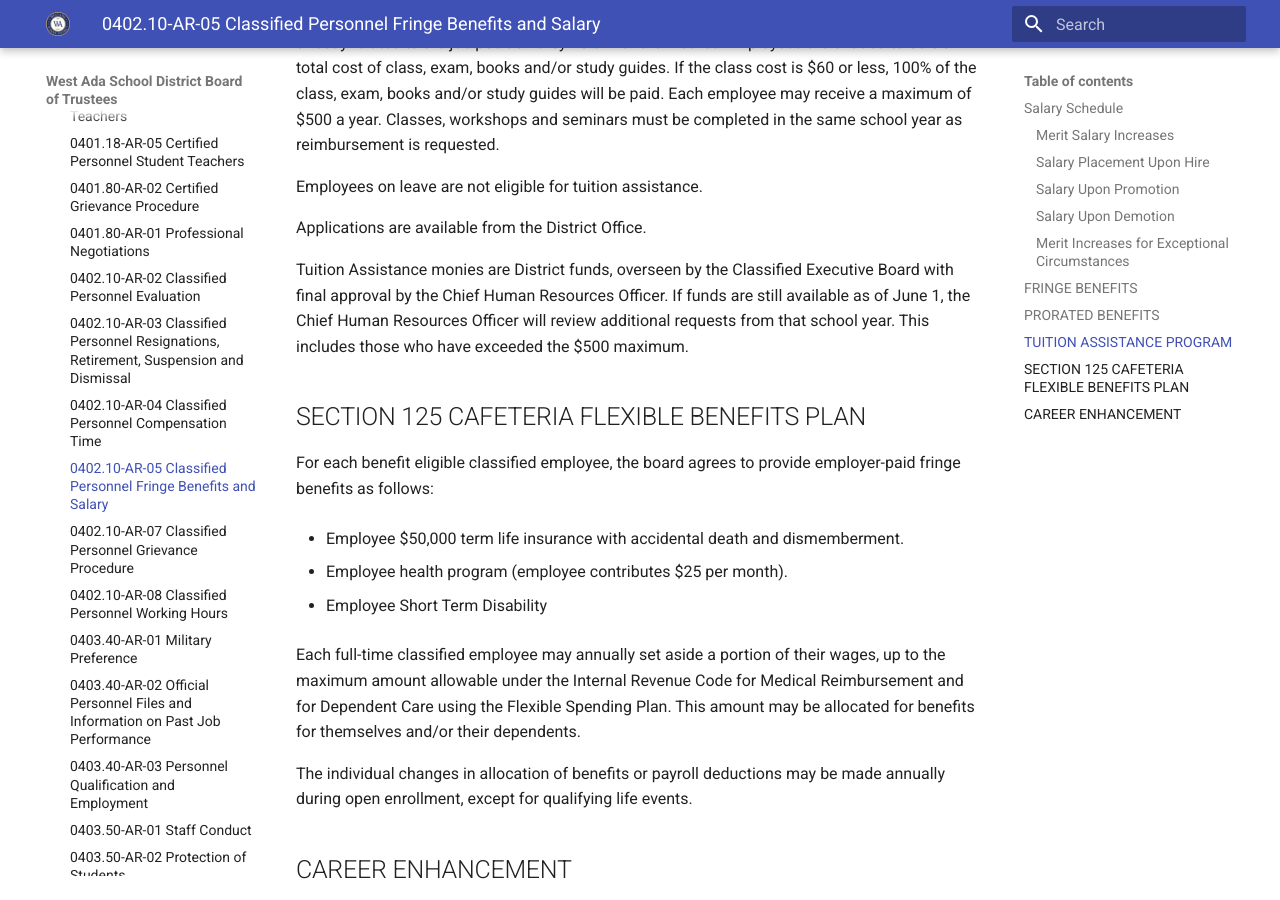
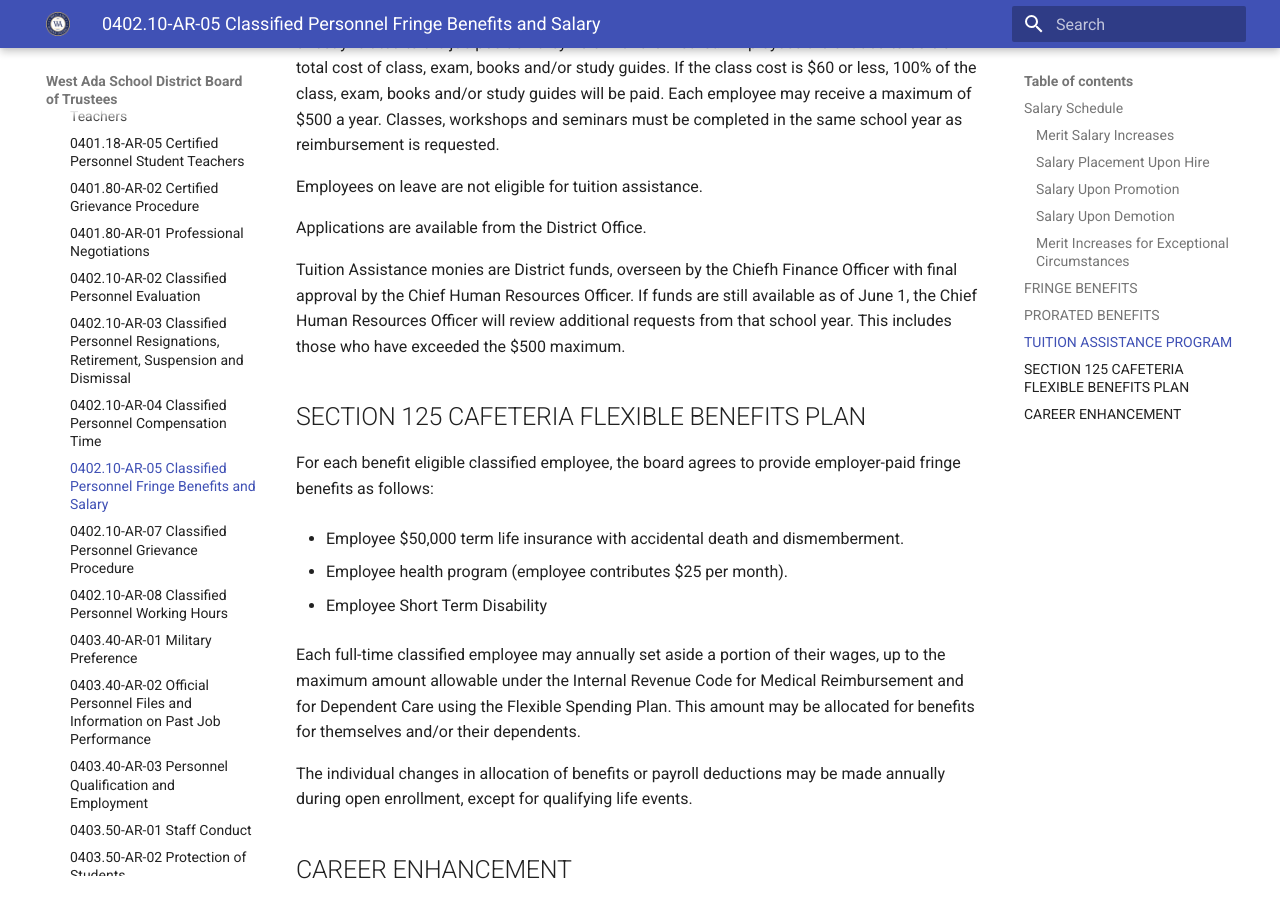
Before and after one commit to westada/section-400-hr-policy-review, an MkDocs documentation site: the page built from docs/regulations/0400-Staff/0402.10-AR-05.md, in a window 1280 px wide and 900 px high, scrolled down 2449 px. Built offline with MkDocs 1.6.1 and Material for MkDocs 9.7.7, drawn with Linux system fonts in a browser that asks for light colours.

Commit message:
Update 0402.10-AR-05.md
Added language per request/question of @dbinetti

```diff
--- a/docs/regulations/0400-Staff/0402.10-AR-05.md
+++ b/docs/regulations/0400-Staff/0402.10-AR-05.md
@@ -55,7 +55,7 @@ Employees on leave are not eligible for tuition assistance.
 
 Applications are available from the District Office.
 
-Tuition Assistance monies are District funds, overseen by the Classified Executive Board with final approval by the Chief Human Resources Officer.  If funds are still available as of June 1, the Chief Human Resources Officer will review additional requests from that school year.  This includes those who have exceeded the $500 maximum.
+Tuition Assistance monies are District funds, overseen by the Chiefh Finance Officer with final approval by the Chief Human Resources Officer.  If funds are still available as of June 1, the Chief Human Resources Officer will review additional requests from that school year.  This includes those who have exceeded the $500 maximum.
 
 ## SECTION 125 CAFETERIA FLEXIBLE BENEFITS PLAN
 For each benefit eligible classified employee, the board agrees to provide employer-paid fringe benefits as follows:
```
